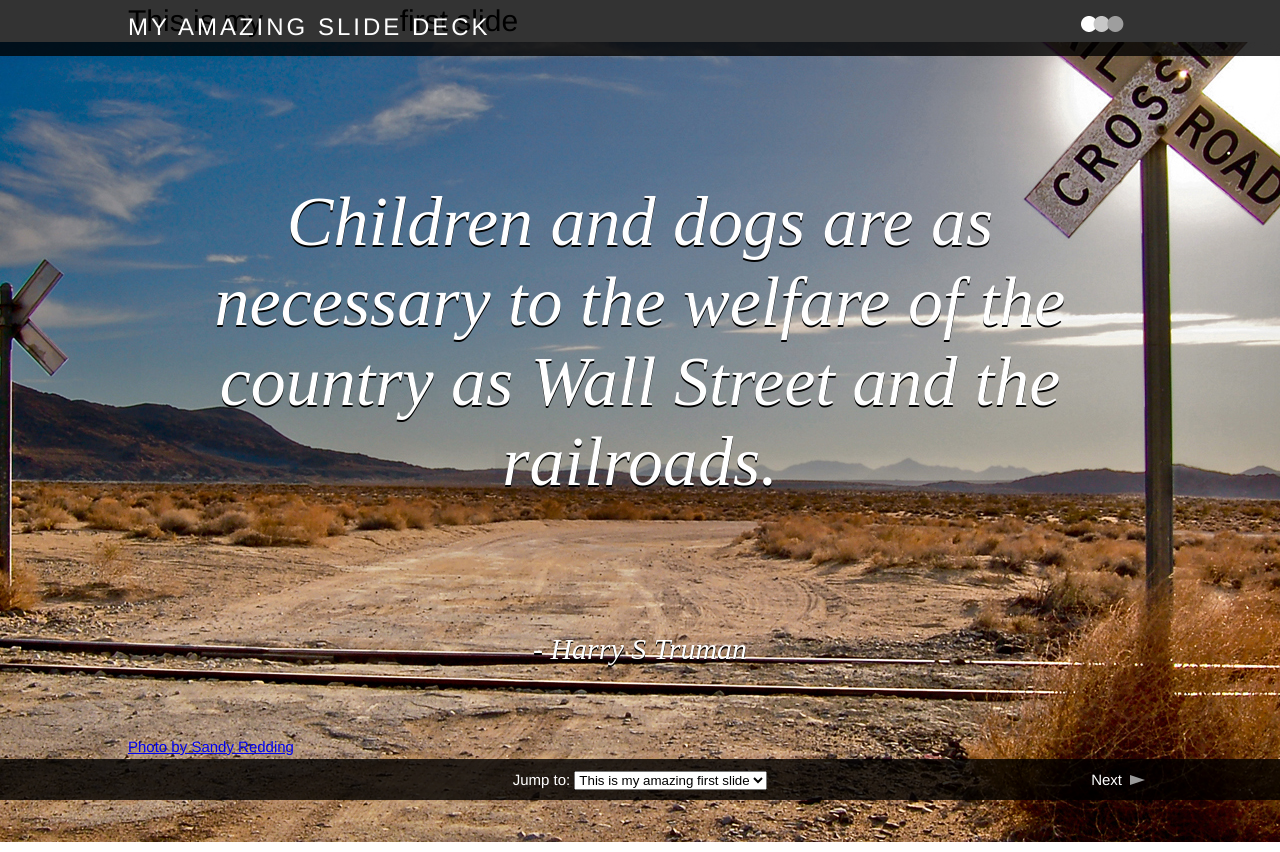
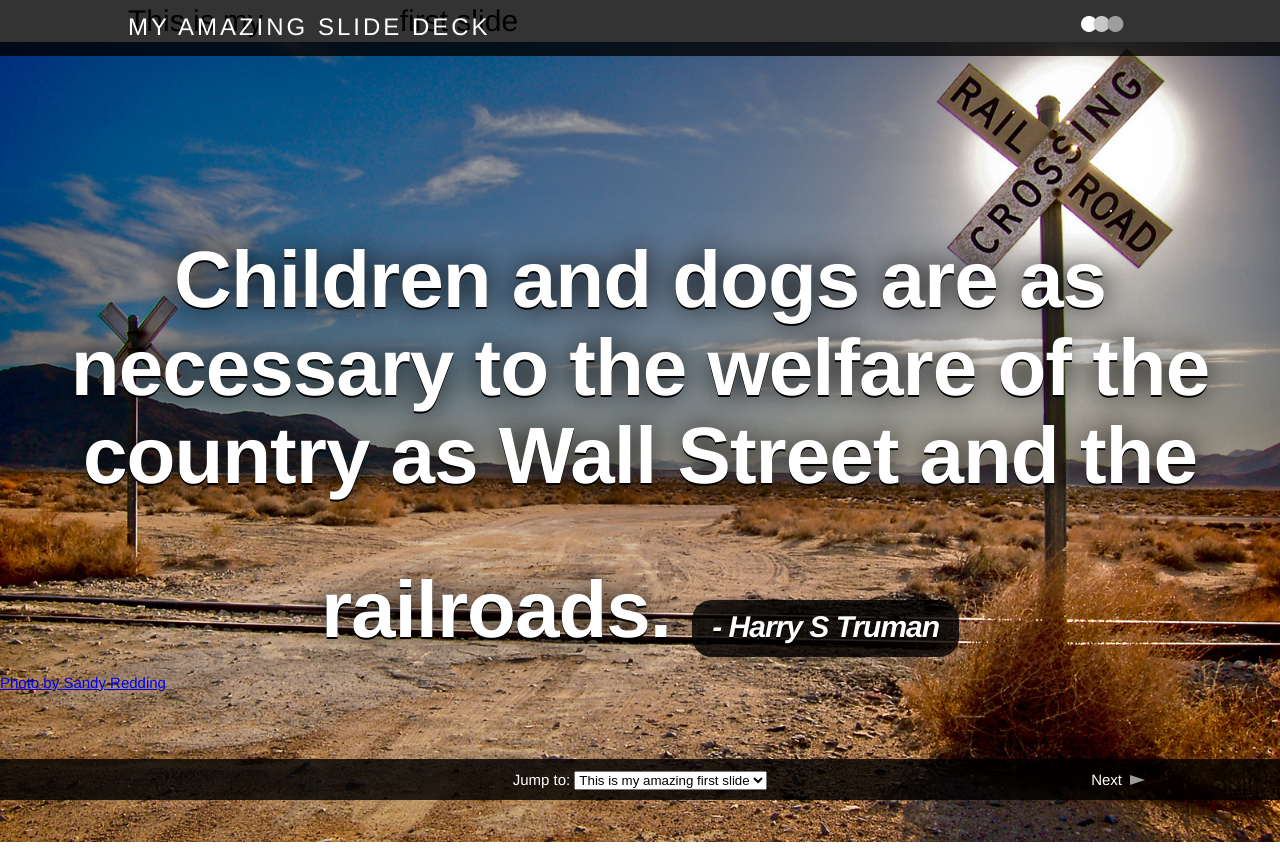
Before and after one commit to chriscoyier/Slides, a PHP site: page /slides/1-intro.php in a window 1280 px wide. Run offline with PHP 8.4, Linux system fonts and the light colour scheme; some libraries are stand-ins or nearby versions.

Commit message:
stretch images better to fill slides.

```diff
--- a/css/slides.css
+++ b/css/slides.css
@@ -1,29 +1,72 @@
 .slide-1 {
 	background: url(../images/traintrack.jpg) center center no-repeat;
+	-webkit-background-size: cover;
+    -moz-background-size: cover;
+    -o-background-size: cover;
+    background-size: cover;
+	display: table;
+	width: 100%;
+	height: 100%;
+}
+.slide-1 section {
+	display: table-cell;
+	vertical-align: middle;
 }
 .slide-1 blockquote {
 	color: white;
 	font-size: 40px;
-	margin-top: 60px;
-	text-shadow: 0 2px 0 black;
-	font: italic 70px Baskerville;
+	margin: 60px auto 0;
+	text-shadow:
+		0 2px 0 black,
+		0 0 30px black;
+	font-weight: 800;
+	font-size: 80px;
+	line-height: 1.1;
+	letter-spacing: -1px;
 	text-align: center;
+	padding: 0 30px;
 
 }
 .slide-1 blockquote cite {
-	display: block;
+	display: inline-block;
 	font-size: 30px;
-	margin-top: 130px;
+	margin-top: 100px;
+	background: rgba(0,0,0,0.8);
+	padding: 10px 20px 14px 20px;
+	-webkit-border-radius: 20px;
+	-moz-border-radius: 20px;
+	border-radius: 20px;
 }
 
 .slide-2 pre {
 	background: #333;
 	color: white;
 	padding: 30px;
-	font: 40px Monaco, MonoSpace;
+	font: 36px Monaco, MonoSpace;
 	margin: 0;
 }
 
 .slide-3 {
 	background: url(../images/sunflowers.jpg) center center no-repeat;
+	-webkit-background-size: cover;
+    -moz-background-size: cover;
+    -o-background-size: cover;
+    background-size: cover;
 }
+.slide-3 h1 {
+	font-size: 66px;
+	background: rgba(0,0,0,0.8);
+	color: white;
+	text-align: center;
+	width: 100%;
+	color: #999;
+	letter-spacing: -1px;
+	min-height: 55px;
+	z-index: 10;
+	position: relative;
+	top: 200px;
+}
+.slide-3 h1 section {
+  padding: 10px 0 12px 0;
+  left: 0;
+}
```
